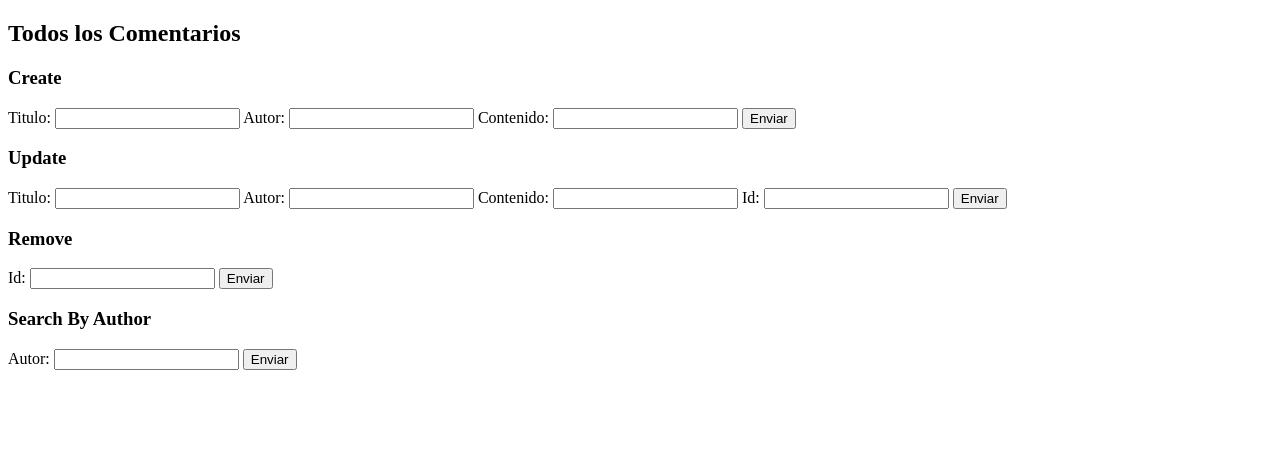
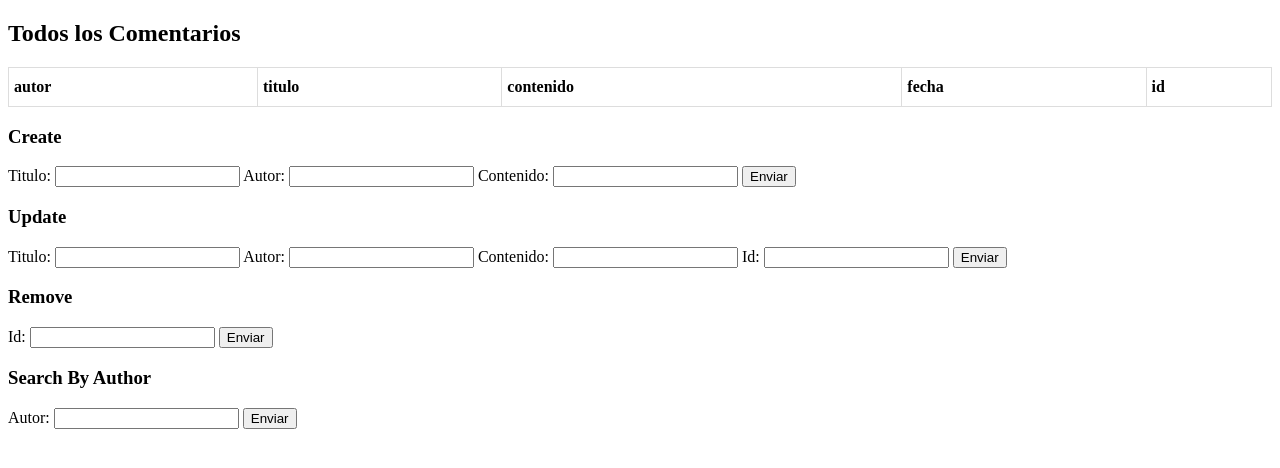
Before and after one commit to NissimBet/WebDev-Lab6, a website: page public/index.html in a window 1280 px wide. Drawn offline with Linux system fonts and the light colour scheme; no server answers.

Commit message:
style changes

```diff
--- a/public/css/index.css
+++ b/public/css/index.css
@@ -1,3 +1,15 @@
+.comments-table {
+  width: 100%;
+  border-collapse: collapse;
+  border: 1px solid #ddd;
+}
+.comments-table th,
+.comments-table td {
+  padding: 10px 5px;
+  text-align: left;
+  border: 1px solid #ddd;
+}
+
 .error {
   color: #930e0e;
   background-color: #ffbebe;
--- a/public/index.html
+++ b/public/index.html
@@ -11,7 +11,28 @@
     <main>
       <section>
         <h1>Todos los Comentarios</h1>
-        <ul class="all-comments"></ul>
+        <table class="comments-table">
+          <thead>
+            <tr>
+              <th>
+                autor
+              </th>
+              <th>
+                titulo
+              </th>
+              <th>
+                contenido
+              </th>
+              <th>
+                fecha
+              </th>
+              <th>
+                id
+              </th>
+            </tr>
+          </thead>
+          <tbody class="all-comments"></tbody>
+        </table>
       </section>
 
       <div>
--- a/public/js/index.js
+++ b/public/js/index.js
@@ -22,7 +22,13 @@ function hideError() {
 }
 
 const Comentario = ({ titulo, autor, contenido, fecha, id }) => `
-  <li>${autor} - ${titulo} - ${contenido} - ${fecha} - ${id}</li>
+<tr>
+<td>${titulo}</td>
+<td>${autor}</td>
+<td>${contenido}</td>
+<td>${fecha}</td>
+<td>${id}</td>
+</tr>
 `;
 
 async function getAllComentarios() {
```
